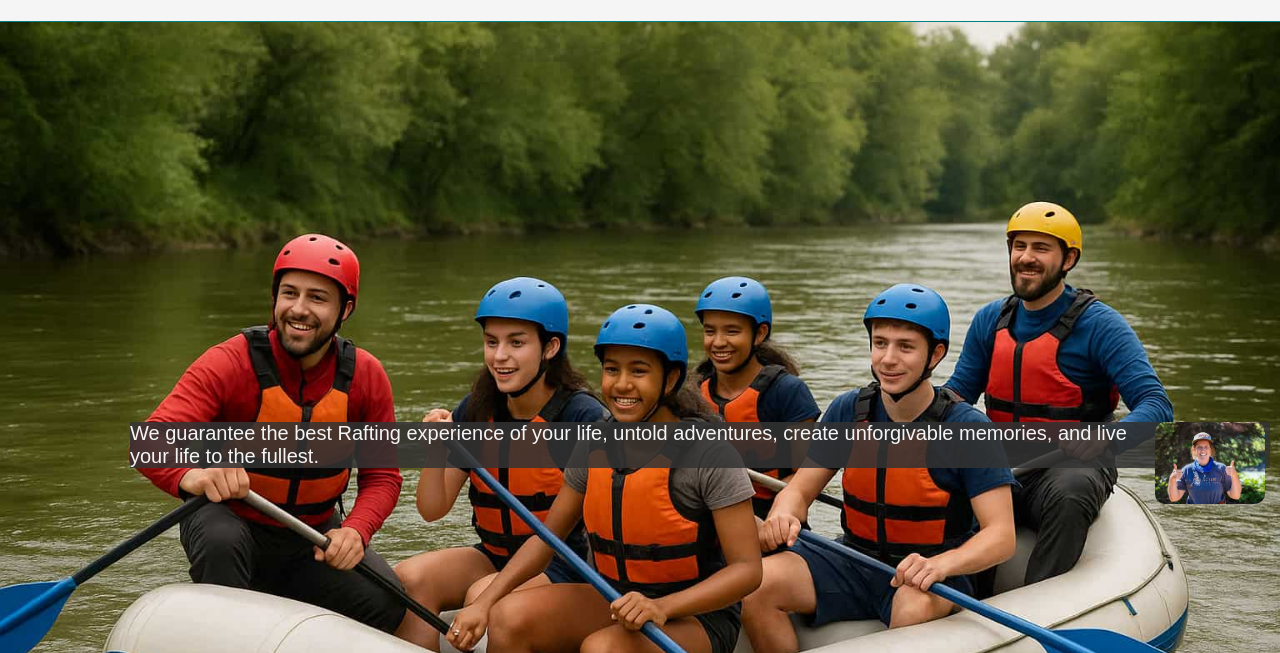
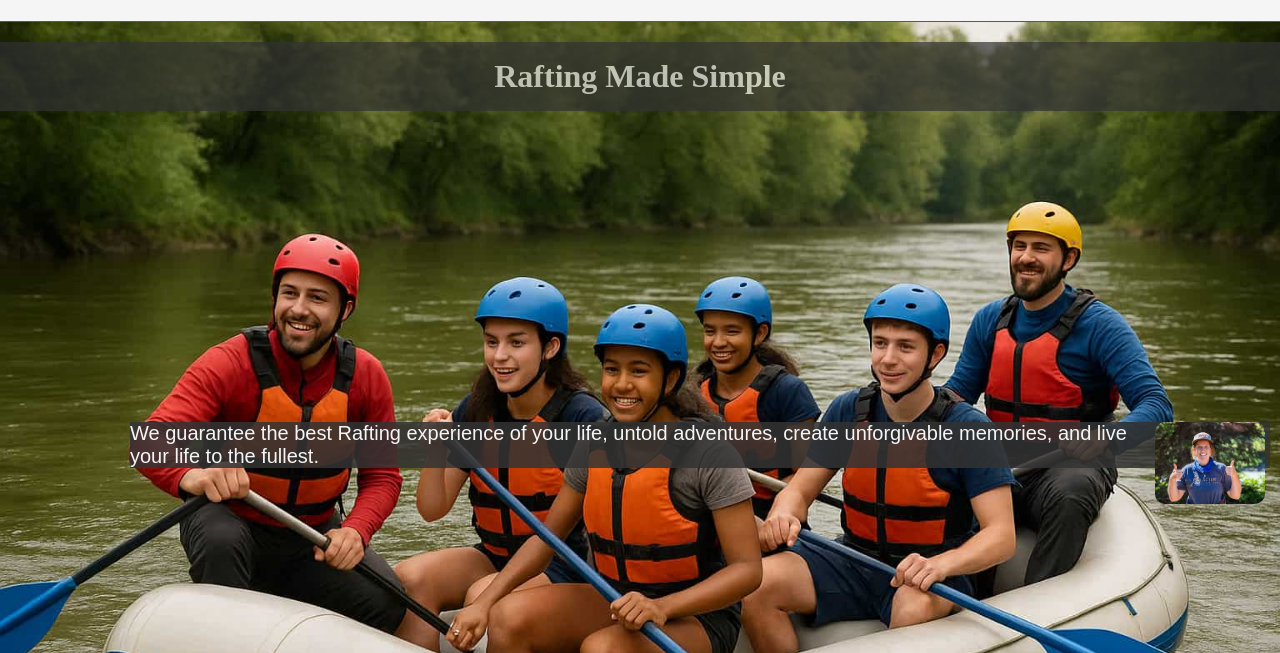
Before and after one commit to Mardo35/wdd130, a plain HTML site: page wwr/about.html in a window 1280 px wide. Shown: the part 147-800 px from the top of the page. Drawn offline with Linux system fonts and the light colour scheme.

Commit message:
week 05 update 1.0

```diff
--- a/wwr/about.html
+++ b/wwr/about.html
@@ -30,7 +30,7 @@
     <main class="hero">
         <div class="hero">
             <img src="images/mainimage.jpg" alt="Some people and two instructors rafting">
-            <h1>Rafting Made Simple</h1>
+            <h1 class="rafting">Rafting Made Simple</h1>
             <article class="overlay">
                 <img src="images/happycustomer.jpg" alt="A Happy customer">
                 <p>We guarantee the best Rafting experience of your life, untold adventures, create unforgivable
--- a/wwr/styles/rafting.css
+++ b/wwr/styles/rafting.css
@@ -61,7 +61,7 @@ nav a:hover{
     height:auto;
 }
 
-/* h1{
+.rafting{
     position: absolute;
     top: 20px;
     width:100%;
@@ -70,7 +70,7 @@ nav a:hover{
     opacity:0.7;
     background-color: var(--accent1-color);
     color: var(--accent2-color);
-}*/
+}
 
 .hero article{
     position:absolute;
```
